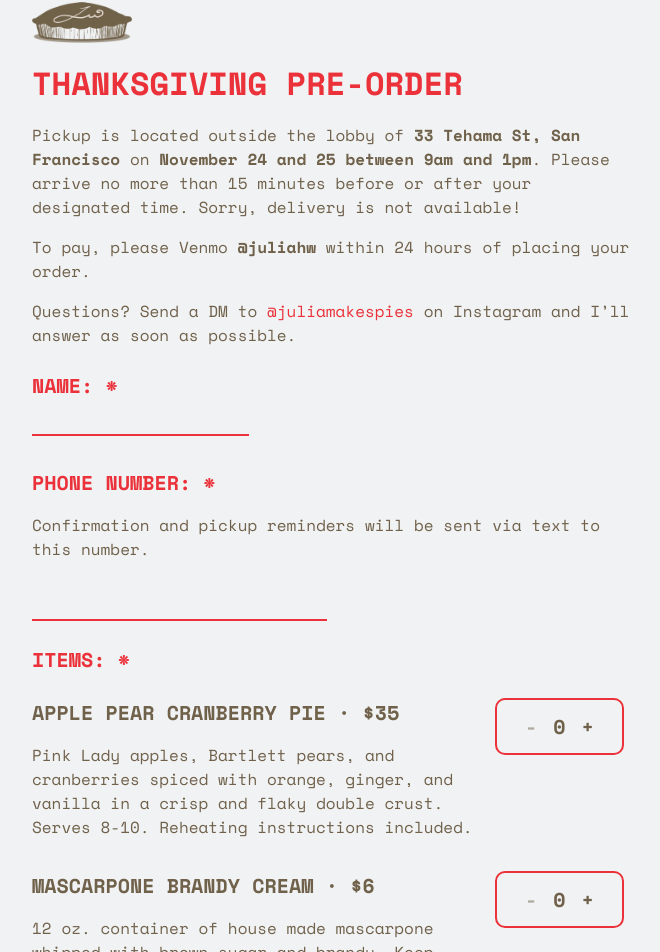
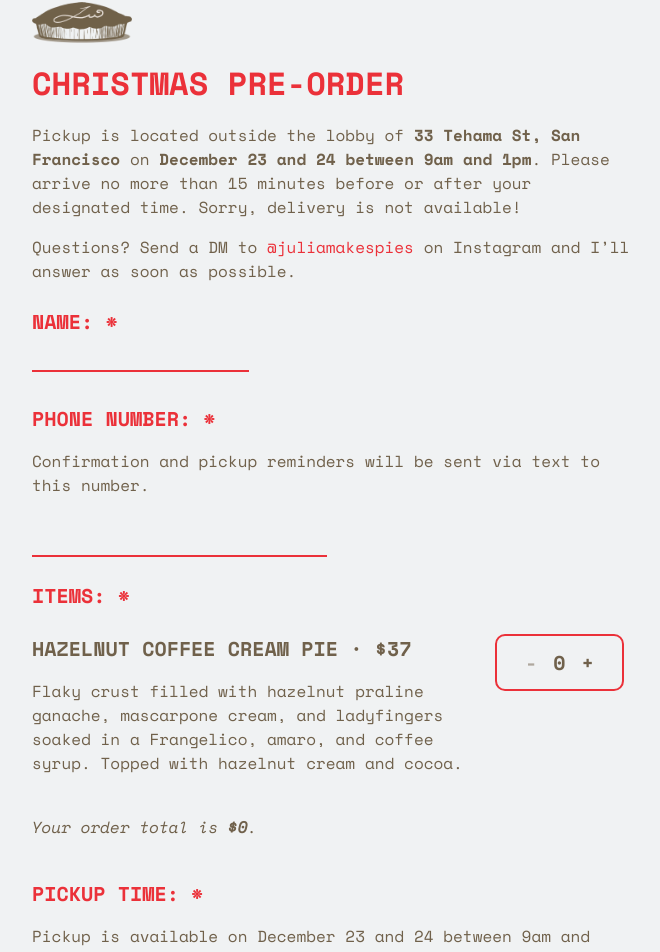
Before and after one commit to juliahw/juliaspies, a React app: page /#/order in a window 1280 px wide. Shown: the part 64-1016 px from the top of the page, without its empty margins (154-814 px from the left). Built offline with nearby package versions, Linux system fonts and the light colour scheme.

Commit message:
Christmas sale

```diff
--- a/src/components/Form.js
+++ b/src/components/Form.js
@@ -203,7 +203,7 @@ class Form extends React.Component {
           <div className="span8">
             <h3>Pickup time: *</h3>
             <p>
-              Pickup is available on November 24 and 25 between 9am and 1pm.
+              Pickup is available on December 23 and 24 between 9am and 1pm.
               Please arrive no more than 15 minutes before or after your
               designated time.
             </p>
@@ -292,13 +292,9 @@ class Form extends React.Component {
         <p>
           Pickup is located outside the lobby of{" "}
           <b>33 Tehama St, San Francisco</b> on{" "}
-          <b>November 24 and 25 between 9am and 1pm</b>. Please arrive no more
+          <b>December 23 and 24 between 9am and 1pm</b>. Please arrive no more
           than 15 minutes before or after your designated time. Sorry, delivery
           is not available!
-        </p>
-        <p>
-          To pay, please Venmo <b>@juliahw</b> within 24 hours of placing your
-          order.
         </p>
         <p>
           Questions? Send a DM to{" "}
@@ -317,7 +313,7 @@ class Form extends React.Component {
       <div>
         <div className="row">
           <div className="span8">
-            <h1>Thanksgiving Pre-order</h1>
+            <h1>Christmas Pre-order</h1>
             {text}
           </div>
         </div>
--- a/src/components/Home.js
+++ b/src/components/Home.js
@@ -10,9 +10,31 @@ const Home = () => (
     <div className="row">
       <div className="span8">
         <h1>Julia’s Pies</h1>
-        <p>Something’s cooking here… Stayed tuned!</p>
+        <p>
+          Pre-orders are open for our Christmas special:{" "}
+          <b>Hazelnut Coffee Cream Pie</b>! This tiramisu-inspired pie starts
+          with a flaky crust coated in crunchy hazelnut praline ganache. The pie
+          is filled with alternate layers of mascarpone cream and ladyfingers
+          soaked in Frangelico, amaro, and{" "}
+          <a href="https://www.andytownsf.com" target="_blank">
+            Andytown
+          </a>{" "}
+          coffee. Finally, it’s topped with silky hazelnut cream and a dusting
+          of cocoa.
+        </p>
+        <p>
+          Need we mention that the mascarpone and ladyfingers are made in house?
+          A lot of labor goes into this pie, so only a limited number are
+          available. Reserve yours before it’s too late!
+        </p>
       </div>
     </div>
+
+    <Link to="/order">
+      <div className="btn space2">
+        <h3 className="text-white">Pre-order now</h3>
+      </div>
+    </Link>
 
     <Follow />
   </div>
--- a/src/menuItems.js
+++ b/src/menuItems.js
@@ -1,15 +1,9 @@
 const menuItems = {
-  applePearCranberryPie: {
-    name: "Apple Pear Cranberry Pie",
+  hazelnutCoffeeCreamPie: {
+    name: "Hazelnut Coffee Cream Pie",
     description:
-      "Pink Lady apples, Bartlett pears, and cranberries spiced with orange, ginger, and vanilla in a crisp and flaky double crust. Serves 8-10. Reheating instructions included.",
-    price: 35
-  },
-  mascarponeBrandyCream: {
-    name: "Mascarpone Brandy Cream",
-    description:
-      "12 oz. container of house made mascarpone whipped with brown sugar and brandy. Keep refrigerated. If possible, bring a cooler to prevent deflating during transit.",
-    price: 6
+      "Flaky crust filled with hazelnut praline ganache, mascarpone cream, and ladyfingers soaked in a Frangelico, amaro, and coffee syrup. Topped with hazelnut cream and cocoa.",
+    price: 37
   }
 };
 
--- a/src/stylesheets/style.scss
+++ b/src/stylesheets/style.scss
@@ -84,13 +84,13 @@ p {
 
 a,
 a:visited {
-  color: $brown;
+  color: $red;
   text-decoration: none;
 
   &:hover,
   &:active {
     color: $red;
-    text-decoration: none;
+    text-decoration: underline;
   }
 }
 
```
